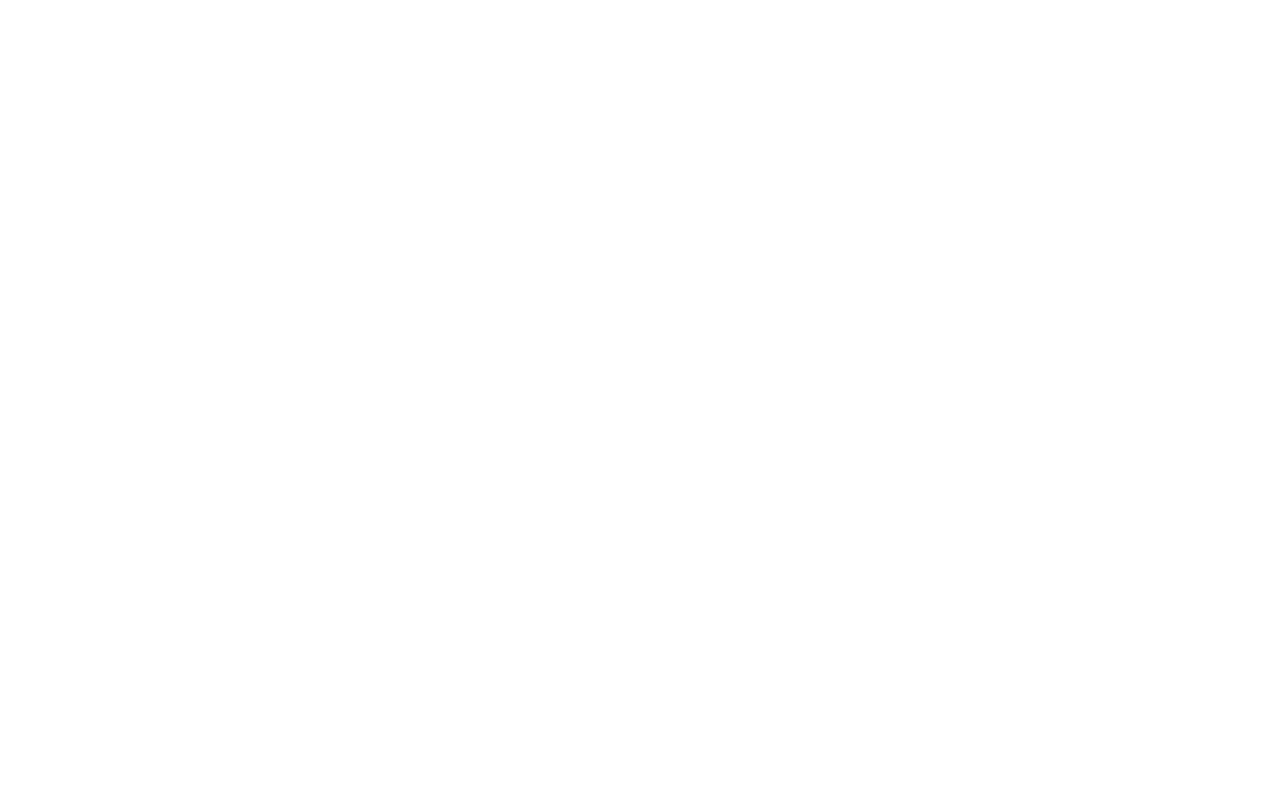
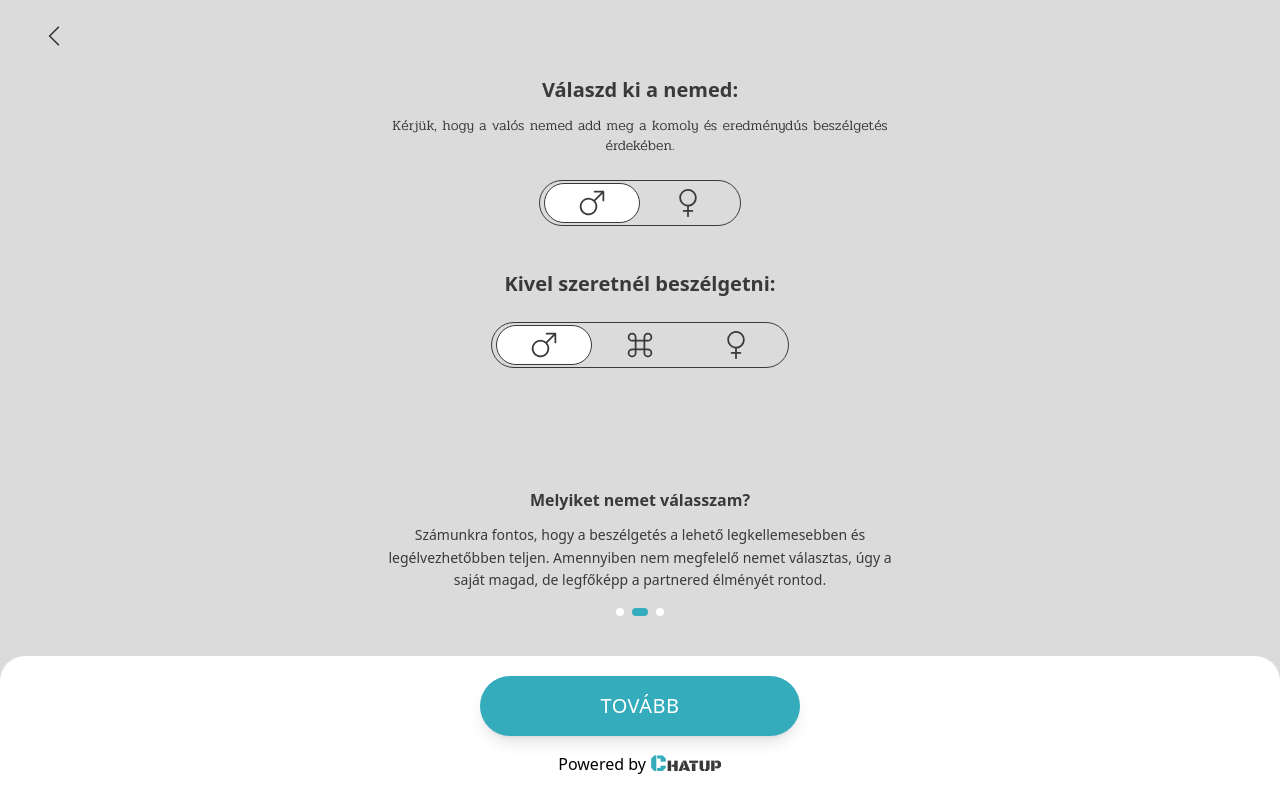
Before and after one commit to zsoltgombocz/chatup-frontend, a React (Vite) app: page /pre/gender in a window 1280 px wide. Before the commit this address had no page. Built offline with nearby package versions, Linux system fonts and the light colour scheme; a web font is replaced by a local one.

Commit message:
Lazy loading + separated routes for pre chat components

```diff
--- a/src/Application.tsx
+++ b/src/Application.tsx
@@ -15,7 +15,10 @@
 const Help = lazy(() => import('./views/settings/Help'));
 const Contact = lazy(() => import('./views/settings/Contact'));
 const DevlogView = lazy(() => import('./views/DevlogView'));
-const PreChatView = lazy(() => import('./views/PreChatView'));
+const CountySelectionView = lazy(() => import('./views/pre/CountySelectionView'));
+const GenderSelectionView = lazy(() => import('./views/pre/GenderSelectionView'));
+const InterestSelectionView = lazy(() => import('./views/pre/InterestSelectionView'));
+
 
 const Application = () => {
 
@@ -44,7 +47,12 @@
                     <Route path={'help'} element={<LazyLoad><Help /></LazyLoad>} />
                     <Route path={'contact'} element={<LazyLoad><Contact /></LazyLoad>} />
                 </Route>
-                <Route path={'pre'} element={<LazyLoad><PreChatView /></LazyLoad>} />
+                <Route path={'pre'}>
+                    <Route index element={<LazyLoad><CountySelectionView /></LazyLoad>} />
+                    <Route path={'location'} element={<LazyLoad><CountySelectionView /></LazyLoad>} />
+                    <Route path={'gender'} element={<LazyLoad><GenderSelectionView /></LazyLoad>} />
+                    <Route path={'interest'} element={<LazyLoad><InterestSelectionView /></LazyLoad>} />
+                </Route>
                 <Route path={'search'} element={<LazyLoad><Search /></LazyLoad>} />
             </Route>
         </Routes>
--- /dev/null
+++ b/src/views/pre/CountySelectionView.tsx
@@ -0,0 +1,43 @@
+import React, { SyntheticEvent } from 'react'
+import { motion as m } from 'framer-motion';
+import Footer from '../../layout/Footer';
+import TextCarousel from '../../components/carousels/textCarousel/TextCarousel';
+import countyCarouselData from '../../config/carousels/county.json';
+import Map from '../../components/map/Map';
+import RadioGroup from '../../components/RadioGroup';
+import Button from '../../components/Button';
+import { useMapPreferences } from '../../store/mapPreferences';
+import { useGeoLocation } from '../../hooks/useGeoLocation';
+import GeoLocation from '../../atoms/GeoLocation';
+
+const CountySelectionView = () => {
+    const setCheckbox = useMapPreferences(state => state.setTickedCheckbox);
+    const selectedCheckbox = useMapPreferences(state => state.mapCheckbox)
+
+    const boxClicked = (e: SyntheticEvent<HTMLInputElement>) => {
+        const ind: number = parseInt((e.target as HTMLInputElement).value);
+
+        if (ind === 0) {
+            setCheckbox(0);
+        } else setCheckbox(1);
+    }
+
+    const { permission, location } = useGeoLocation();
+
+    return (
+        <>
+            <m.div className={'scrollable-view !px-0 !pt-1'} initial={{ x: -500 }} animate={{ x: 0 }} exit={{ x: -500 }}>
+                <h5 className={'text-cabin font-semibold text-center text-xl'}>Válassz vármegyét:</h5>
+                <RadioGroup textClass={'text-base'} className={'mt-5 flex flex-row items-center justify-center gap-5'} onChange={boxClicked} selectedIndex={selectedCheckbox} variant={'box'} options={['Országos', 'Egyéni']} name={'county_toggle'} radioGap={0} />
+                <Map />
+                <GeoLocation permission={permission} county={location} />
+                <TextCarousel data={countyCarouselData} className={'!px-10 mt-10'} />
+            </m.div>
+            <Footer showVersion={false}>
+                <Button size={'primary'} style={'filled'} text={'tovább'} linkTo={'/pre/gender'} className={'mb-3'} />
+            </Footer>
+        </>
+    )
+}
+
+export default CountySelectionView
--- /dev/null
+++ b/src/views/pre/GenderSelectionView.tsx
@@ -0,0 +1,51 @@
+import React from 'react'
+import { motion as m } from 'framer-motion';
+import Footer from '../../layout/Footer';
+import TextCarousel from '../../components/carousels/textCarousel/TextCarousel';
+import genderCarouselData from '../../config/carousels/gender.json';
+import Button from '../../components/Button';
+import Switch from '../../components/Switch';
+import { config } from '../../config/genderConfig';
+import { useGenderPreferebces } from '../../store/genderPreferences';
+
+function SexSelectionView() {
+    const ownGenderState = useGenderPreferebces(state => state.ownGender);
+    const partnerGenderState = useGenderPreferebces(state => state.partnerGender);
+
+    const setOwnsex = useGenderPreferebces(state => state.setOwnGender);
+    const setPartnerSex = useGenderPreferebces(state => state.setPartnerGender);
+
+    const ownSexChanged = (index: number) => {
+        setOwnsex(index);
+    }
+    const partnerSexChanged = (index: number) => {
+        setPartnerSex(index);
+    }
+    return (
+        <>
+            <m.div className={'scrollable-view !pt-1'} initial={{ x: -500 }} animate={{ x: 0 }} exit={{ x: -500 }}>
+                <div className={'flex flex-col content-between flex-grow'}>
+                    <div className={'flex flex-col flex-grow content-evenly mb-8'}>
+                        <div className={'flex flex-col flex-auto'}>
+                            <h5 className={'text-cabin font-semibold text-center text-xl mb-3'}>Válaszd ki a nemed:</h5>
+                            <p className={'font-light text-sm text text-center mb-6'}>Kérjük, hogy a valós nemed add meg a komoly és eredménydús beszélgetés érdekében.</p>
+
+                            <Switch options={config.ownGender} className={'mb-6 self-center'} initialSelectedIndex={ownGenderState} onChange={ownSexChanged} />
+                        </div>
+                        <div className={'flex flex-col flex-auto'}>
+                            <h5 className={'text-cabin font-semibold text-center text-xl mb-6'}>Kivel szeretnél beszélgetni:</h5>
+                            <Switch options={config.partnerGender} className={'mb-6 self-center'} initialSelectedIndex={partnerGenderState} onChange={partnerSexChanged} />
+                        </div>
+                    </div>
+
+                    <TextCarousel data={genderCarouselData} className={'mt-10'} />
+                </div>
+            </m.div>
+            <Footer showVersion={false}>
+                <Button size={'primary'} style={'filled'} text={'tovább'} linkTo={'/pre/interest'} className={'mb-3'} />
+            </Footer>
+        </>
+    )
+}
+
+export default SexSelectionView;
--- /dev/null
+++ b/src/views/pre/InterestSelectionView.tsx
@@ -0,0 +1,29 @@
+import React, { useState } from 'react'
+import Button from '../../components/Button'
+import InterestCarousel from '../../components/carousels/interestCarousel/InterestCarousel'
+import { config } from '../../config/interestConfig'
+import Footer from '../../layout/Footer'
+import { motion as m } from 'framer-motion';
+
+function InterestSelectionView() {
+    return (
+        <>
+            <m.div className={'view !pt-1'} initial={{ x: -500 }} animate={{ x: 0 }} exit={{ x: -500 }}>
+                <div className={'flex flex-col content-evenly flex-grow'}>
+                    <div className={'flex flex-col'}>
+                        <h5 className={'text-cabin font-semibold text-center text-xl mb-3'}>Válassz ki 3 témát:</h5>
+                        <p className={'font-light text-sm text text-center'}>A kiválasztott témák segitenek a partnerednek abban, hogy milyen témák érdekelnek téged.</p>
+                    </div>
+                    <div className={'flex flex-grow justify-center'}>
+                        <InterestCarousel data={config.interests.sort(() => 0.5 - Math.random())} />
+                    </div>
+                </div>
+            </m.div>
+            <Footer showVersion={false}>
+                <Button linkTo={'/search'} size={'primary'} style={'filled'} text={'keresés'} className={'mb-3'} />
+            </Footer>
+        </>
+    )
+}
+
+export default InterestSelectionView
```
